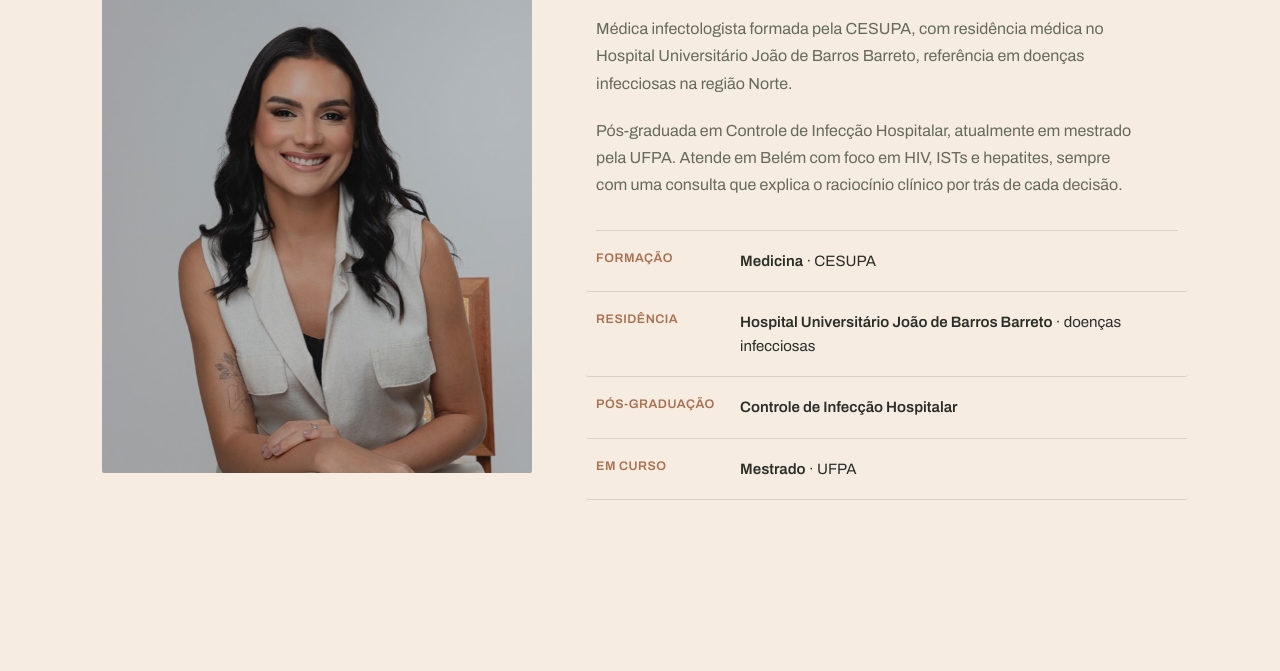
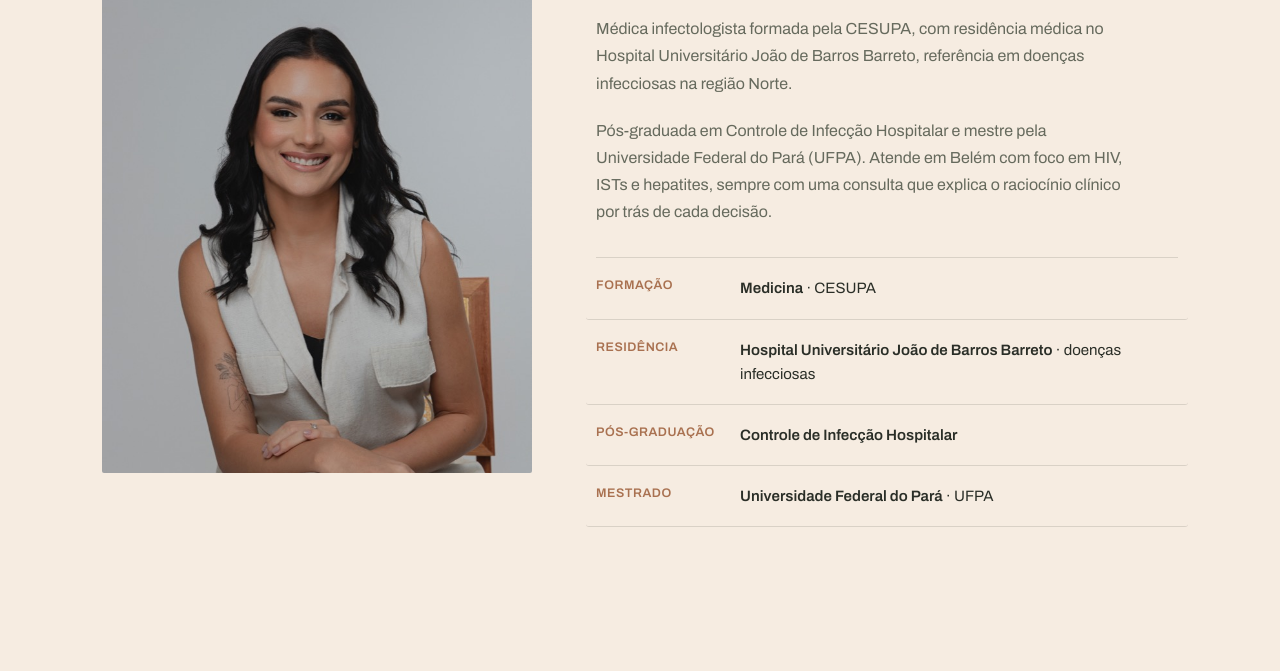
Before and after one commit to vivienvital/dra-gabriela-justino, a plain HTML site: page index.html in a window 1280 px wide. Shown: the part 2529-3200 px from the top of the page. Drawn offline with Linux system fonts and the light colour scheme.

Commit message:
Atualiza mestrado (concluído, UFPA) e adiciona config do Cloudflare Workers (migração da Vercel)
Co-Authored-By: Claude Opus 5.5 <noreply@anthropic.com>

```diff
--- a/index.html
+++ b/index.html
@@ -887,7 +887,7 @@
       <div class="label" style="margin-bottom:16px;">03 · Sobre a médica</div>
       <h3 class="serif">Dra. Gabriela Justino</h3>
       <p>Médica infectologista formada pela CESUPA, com residência médica no Hospital Universitário João de Barros Barreto, referência em doenças infecciosas na região Norte.</p>
-      <p>Pós-graduada em Controle de Infecção Hospitalar, atualmente em mestrado pela UFPA. Atende em Belém com foco em HIV, ISTs e hepatites, sempre com uma consulta que explica o raciocínio clínico por trás de cada decisão.</p>
+      <p>Pós-graduada em Controle de Infecção Hospitalar e mestre pela Universidade Federal do Pará (UFPA). Atende em Belém com foco em HIV, ISTs e hepatites, sempre com uma consulta que explica o raciocínio clínico por trás de cada decisão.</p>
       <div class="timeline">
         <div class="timeline-item">
           <div class="tag">Formação</div>
@@ -902,8 +902,8 @@
           <div class="desc"><strong>Controle de Infecção Hospitalar</strong></div>
         </div>
         <div class="timeline-item">
-          <div class="tag">Em curso</div>
-          <div class="desc"><strong>Mestrado</strong> · UFPA</div>
+          <div class="tag">Mestrado</div>
+          <div class="desc"><strong>Universidade Federal do Pará</strong> · UFPA</div>
         </div>
       </div>
     </div>
```
Also changed, not shown: 2 other files.
